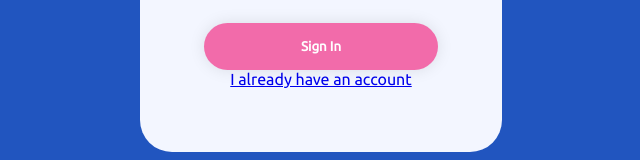
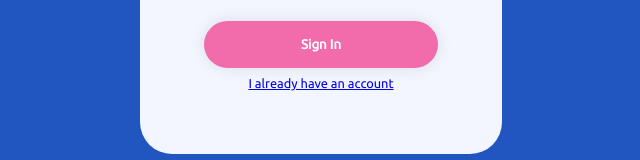
Before and after one commit to rgbsz/messenger, a React (Create React App) app: page /sign-in in a window 1280 px wide. Shown: the part 432-592 px from the top of the page, without its empty margins (319-959 px from the left). Built offline with nearby package versions, Linux system fonts and the light colour scheme; no server answers.

Commit message:
Fixed validation when inviting someone

```diff
--- a/src/Chat/Chat.tsx
+++ b/src/Chat/Chat.tsx
@@ -26,7 +26,6 @@ const Chats: React.FC = () => {
             .onSnapshot(snapshot => {
                 let snapshotChats: chatTypes[] = []
                 snapshot.forEach(chat => {
-                    console.log(chat.data())
                     let snapshotChat = {
                         user: chat
                             .data()
@@ -84,7 +83,7 @@ const Container = styled.div<{ filter: boolean }>`
   z-index: 0;
   display: flex;
   transition: .3s;
-  filter: blur(${({ filter }) => filter ? '2rem' : '0'});
+  filter: blur(${({ filter }) => filter ? '4rem' : '0'});
 `
 
 export default Chats
--- a/src/Chat/components/CenterPanel.tsx
+++ b/src/Chat/components/CenterPanel.tsx
@@ -89,6 +89,7 @@ const Messages = styled.div`
 `
 
 const Message = styled.div<{ own: boolean }>`
+  whitespace: pre-line;
   background: ${({ own, theme }) => (own ? theme.colors.secondary : "white")};
   align-self: ${({ own }) => (own ? "flex-end" : "flex-start")};
   position: relative;
--- a/src/Chat/components/CreateChat.tsx
+++ b/src/Chat/components/CreateChat.tsx
@@ -3,6 +3,9 @@ import styled from 'styled-components'
 import firebase from "../../firebase"
 
 import { AuthContext } from "../../Auth/auth"
+import { REQUEST_STATUS } from '../../global.consts'
+import LoadingScreen from '../../LoadingScreen'
+import { create } from 'domain'
 
 type createChatPropsTypes = {
   visible: boolean
@@ -10,57 +13,141 @@ type createChatPropsTypes = {
 }
 
 const CreateChat: React.FC<createChatPropsTypes> = ({ visible, createChatModalFunction }) => {
-  const { uid, email, fullname } = useContext(AuthContext)
+  const { uid, email, fullname, invites } = useContext(AuthContext)
   const [inputEmail, setInputEmail] = useState<null | string>(null)
+  const [requestStatus, setRequestStatus] = useState<{ status: REQUEST_STATUS, message: string }>({ status: REQUEST_STATUS.NONE, message: '' })
   const handleSubmit = (e: any) => {
     e.preventDefault()
+    setRequestStatus({ status: REQUEST_STATUS.PENDING, message: '' })
+    setTimeout(() => {
       firebase.firestore().collection('users').where('email', '==', inputEmail).get().then((snapshot => {
         if (inputEmail !== email) {
           if (snapshot.docs[0]) {
-          if (!snapshot.docs[0].data().invites.includes(uid)) {
-            firebase.firestore().collection('users').doc(snapshot.docs[0].id).update({ 'invites': [...snapshot.docs[0].data().invites, { uid, fullname }] })
-          }
-          else alert('Juz zaproszony')
+            firebase.firestore().collection('chats').doc(`${uid}_${snapshot.docs[0].id}`).get().then((a) => {
+              if (a.data()) setRequestStatus({ status: REQUEST_STATUS.FAILED, message: `Chat with this user already exists.` })
+              else {
+                firebase.firestore().collection('chats').doc(`${snapshot.docs[0].id}_${uid}`).get().then((a) => {
+                  if (a.data()) setRequestStatus({ status: REQUEST_STATUS.FAILED, message: `Chat with this user already exists.` })
+                  else {
+                    if (!snapshot.docs[0].data().invites.some((invite: { uid: string }) => invite.uid === uid)) {
+                      if (invites?.some((invite: { uid: string }) => invite.uid === snapshot.docs[0].id)) {
+                        firebase.firestore().collection('users').doc(`${uid}`).update({ 'invites': invites?.filter((item) => item.uid !== snapshot.docs[0].id) })
+                        firebase.firestore().collection('chats').doc(`${uid}_${snapshot.docs[0].id}`).set({
+                          id: `${uid}_${snapshot.docs[0].id}`,
+                          messages: [],
+                          users: [{ uid, fullname }, { uid: snapshot.docs[0].id, fullname: snapshot.docs[0].data().fullname }]
+                        }).then(() => {
+                          setRequestStatus({ status: REQUEST_STATUS.SUCCESS, message: `` })
+                          createChatModalFunction()
+                        })
                       }
                       else {
-          alert('Nie ma takiego uzytkownika')
+                        firebase.firestore().collection('users').doc(snapshot.docs[0].id).update({ 'invites': [...snapshot.docs[0].data().invites, { uid, fullname }] })
+                        setRequestStatus({ status: REQUEST_STATUS.SUCCESS, message: `` })
+                        createChatModalFunction()
                       }
                     }
-      else alert('Nie możesz zaprosić sam siebie.')
+                    else setRequestStatus({ status: REQUEST_STATUS.FAILED, message: `You've already invited this user.` })
+                  }
+                })
+              }
+            })
+
+          }
+          else {
+            setRequestStatus({ status: REQUEST_STATUS.FAILED, message: `There's no user with provided e-mail address.` })
+          }
+        }
+        else setRequestStatus({ status: REQUEST_STATUS.FAILED, message: `You can't invite yourself!.` })
       }))
+    }, 1500)
   }
   return (
-    <Wrapper visible={visible}>
-      <Form onSubmit={(e: any) => handleSubmit(e)}>
-        <TextField type='text' placeholder={'Email...'} onInput={(e: any) => setInputEmail(e.target.value)} />
-        <Button type={'submit'} value={'Invite to chat'} />
-      </Form>
+    <Wrapper blur={requestStatus.status === REQUEST_STATUS.PENDING} visible={visible}>
+      <form onSubmit={(e: React.FormEvent<HTMLFormElement>) => handleSubmit(e)}>
+        <LoadingScreen form={true} visible={requestStatus.status === REQUEST_STATUS.PENDING} />
+        <input
+          type='text'
+          placeholder='E-mail address'
+          onInput={(e: any) => setInputEmail(e.target.value)}
+        />
+        <p>{requestStatus.status === REQUEST_STATUS.FAILED && requestStatus.message}</p>
+        <input type='submit' value='Invite to chat' />
+      </form>
+      <div className='overlay' onClick={requestStatus.status !== REQUEST_STATUS.PENDING ? (() => createChatModalFunction()) : (() => { })} />
     </Wrapper>
   )
 }
 
-const Wrapper = styled.div<{ visible: boolean }>`
+const Wrapper = styled.div<{ visible: boolean, blur: boolean }>`
   position: fixed;
   top: 0;
   left: 0;
   width: 100%;
   height: 100%;
-  background: rgba(255,255,255,.4);
+  background: rgba(255,255,255,.8);
   opacity: ${({ visible }) => visible ? '1' : '0'};
   visibility: ${({ visible }) => visible ? 'visible' : 'hidden'};
   justify-content: center;
   display: flex;
   align-items: center;
   transition: .3s;
-`
-
-const Form = styled.form`
- padding: 2rem;
- background: white;
+  .overlay {
+    position: absolute;
+    top: 0;
+    left: 0;
+    width: 100%;
+    height: 100%;
+    z-index: -2;
+  }
+  form {
+    padding: 4rem;
     position: relative;
     border-radius: 2rem;
+    background: ${({ theme }) => theme.colors.light};
+    flex-direction: column;
     display: flex;
- flex-direction: column;
+    justify-content: center;
+    align-items: center;
+    input[type='text'], input[type='password'] {
+      border: none;
+      padding: 1rem;
+      border-radius: 2rem;
+      background: white;
+      width: 100%;
+      margin-top: 1rem;
+      box-sizing: border-box;
+      box-shadow: 0 0 1rem rgba(0,0,0,.1);
+      &:focus {
+        outline: none;
+      }
+      filter: ${({ blur }) => blur ? 'blur(3rem)' : 'blur(0)'};
+      transition: .5s ease-in-out;
+    }
+    p {
+      margin-top: 1rem;
+      color: ${({ theme }) => theme.colors.secondary};
+      filter: ${({ blur }) => blur ? 'blur(3rem)' : 'blur(0)'};
+      transition: .5s ease-in-out;
+    }
+    input[type='submit'] {
+      border: none;
+      padding: 1rem;
+      border-radius: 2rem;
+      background: ${({ theme }) => theme.colors.secondary};
+      font-weight: bold;
+      width: 100%;
+      margin-top: 2rem;
+      box-sizing: border-box;
+      box-shadow: 0 0 1rem rgba(0,0,0,.1);
+      color: white;
+      filter: ${({ blur }) => blur ? 'blur(3rem)' : 'blur(0)'};
+      transition: .5s ease-in-out;
+      cursor: pointer;
+      &:focus {
+        outline: none;
+      }
+    }
     &::before {
       border-radius: inherit;
       content: "";
@@ -73,26 +160,7 @@ const Form = styled.form`
       box-shadow: 0 0 1rem ${props => props.theme.colors.primary};
       z-index: -1;
     }
-`
-
-const TextField = styled.input`
-  padding: 1rem;
-  border-radius: 2rem;
-  border: none;
-  box-shadow: 0 0 1rem rgba(0,0,0,.2);
-  &:focus {
-    outline: none;
   }
 `
 
-const Button = styled.input`
-  padding: 1rem;
-  border-radius: 2rem;
-  border: none;
-  background: ${({ theme }) => theme.colors.primary};
-  cursor: pointer;
-  color: white;
-  margin-top: 2rem;
-`
-
 export default CreateChat
--- a/src/Chat/components/LeftPanel.tsx
+++ b/src/Chat/components/LeftPanel.tsx
@@ -64,8 +64,20 @@ const LeftPanel: React.FC<{
 }
 
 const Wrapper = styled.div`
-  width: 23rem;
+  width: 26rem;
   padding: 2rem 1rem 2rem 2rem;
+  display: flex;
+  flex-direction: column;
+  position: relative;
+  &::after {
+    width: calc(100% - 2rem);
+    height: 2rem;
+    background: linear-gradient(0deg, rgba(243,246,255,1) 0%, rgba(243,246,255,0) 100%);
+    content: '';
+    position: absolute;
+    bottom: 2rem;
+    left: 0;
+  }
 `
 
 const Header = styled.div<{ activeChat: number | null }>`
@@ -77,6 +89,7 @@ const Header = styled.div<{ activeChat: number | null }>`
         : "2rem 2rem 0 0"
       : "2rem 2rem 0 0"};
   padding: 1rem;
+  margin-right: 3rem;
   position: relative;
   &::before {
     border-radius: inherit;
@@ -148,7 +161,28 @@ const SearchBar = styled.input`
   }
 `
 
-const Chats = styled.div``
+const Chats = styled.div`
+  overflow-y: scroll;
+  fill: 1;
+  padding-right: 2rem;
+  position: relative;
+  ::-webkit-scrollbar {
+    width: 5px;
+  }
+
+  ::-webkit-scrollbar-track {
+    background: ${({ theme }) => theme.colors.light};
+  }
+
+  ::-webkit-scrollbar-thumb {
+    background: ${({ theme }) => theme.colors.secondary};
+    border-radius: 10px;
+  }
+
+  ::-webkit-scrollbar-thumb:hover {
+    background: ${({ theme }) => theme.colors.light};
+  }
+`
 
 const Chat = styled.div<{ activeChat: number | null }>`
   box-sizing: border-box;
--- a/src/SignIn/SignIn.tsx
+++ b/src/SignIn/SignIn.tsx
@@ -38,7 +38,7 @@ const SignIn: React.FC = () => {
         />
         <p>{requestStatus === REQUEST_STATUS.FAILED && 'Wrong e-mail or password.'}</p>
         <input type='submit' value='Sign In' />
-        <Link to='/sign-up'>I already have an account</Link>
+        <StyledLink to='/sign-up' blur={requestStatus === REQUEST_STATUS.PENDING}>I already have an account</StyledLink>
       </form>
     </Wrapper>
   )
@@ -103,4 +103,11 @@ const Wrapper = styled.div<{ blur: boolean }>`
   }
 `
 
+const StyledLink = styled(Link) <{ blur: boolean }>`
+  filter: ${({ blur }) => blur ? 'blur(3rem)' : 'blur(0)'};
+  transition: .5s ease-in-out;
+  font-size: .8rem;
+  margin-top: .5rem;
+`
+
 export default SignIn
--- a/src/SignUp/SignUp.tsx
+++ b/src/SignUp/SignUp.tsx
@@ -74,7 +74,7 @@ const SignUp: React.FC = () => {
                 />
                 <p>{requestStatus.status === REQUEST_STATUS.FAILED && requestStatus.message}</p>
                 <input type='submit' value='Sign In' />
-                <Link to='/sign-in'>I dont have account</Link>
+                <StyledLink to='/sign-in' blur={requestStatus.status === REQUEST_STATUS.PENDING}>I dont have account</StyledLink>
             </form>
         </Wrapper>
     )
@@ -139,4 +139,11 @@ const Wrapper = styled.div<{ blur: boolean }>`
   }
 `
 
+const StyledLink = styled(Link) <{ blur: boolean }>`
+  filter: ${({ blur }) => blur ? 'blur(3rem)' : 'blur(0)'};
+  transition: .5s ease-in-out;
+  font-size: .8rem;
+  margin-top: .5rem;
+`
+
 export default SignUp
```
Lines whose indentation alone changed are shown as unchanged.
